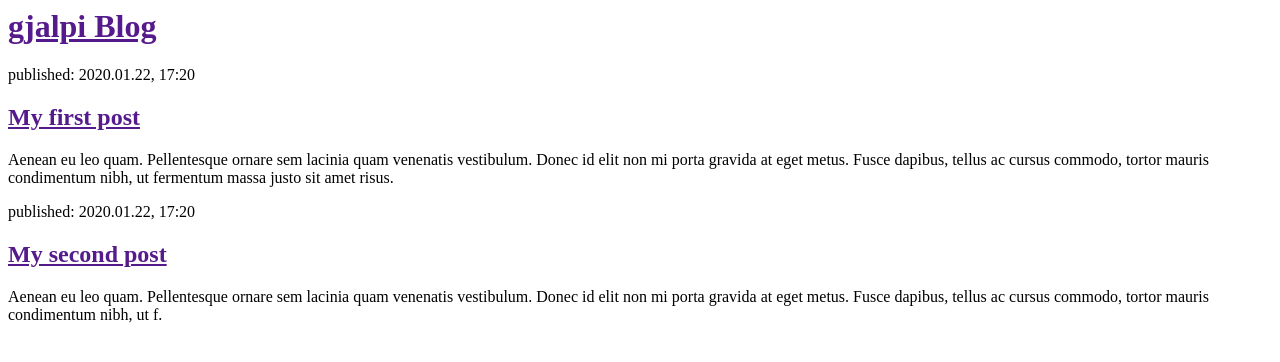
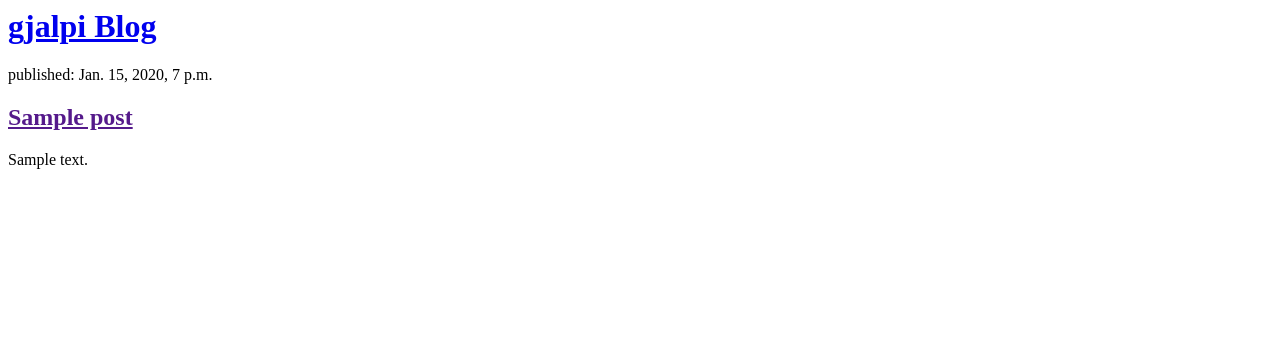
Before and after one commit to gjalpi/Django, a Django app: page / in a window 1280 px wide. Shown: the top 362 px of the page. Run offline with Django 3.2, Linux system fonts and the light colour scheme; tables that the repository leaves empty hold one stand-in row (values such as "Sample post").

Commit message:
Modified templates to display posts from database.

```diff
--- a/blog/templates/blog/post_list.html
+++ b/blog/templates/blog/post_list.html
@@ -4,19 +4,15 @@
     </head>
     <body>
         <div>
-            <h1><a href="">gjalpi Blog</a></h1>
+            <h1><a href="/">gjalpi Blog</a></h1>
         </div>
 
-        <div>
-            <p>published: 2020.01.22, 17:20</p>
-            <h2><a href="">My first post</a></h2>
-            <p>Aenean eu leo quam. Pellentesque ornare sem lacinia quam venenatis vestibulum. Donec id elit non mi porta gravida at eget metus. Fusce dapibus, tellus ac cursus commodo, tortor mauris condimentum nibh, ut fermentum massa justo sit amet risus.</p>
-        </div>
-
-        <div>
-            <p>published: 2020.01.22, 17:20</p>
-            <h2><a href="">My second post</a></h2>
-            <p>Aenean eu leo quam. Pellentesque ornare sem lacinia quam venenatis vestibulum. Donec id elit non mi porta gravida at eget metus. Fusce dapibus, tellus ac cursus commodo, tortor mauris condimentum nibh, ut f.</p>
-        </div>
+		{% for post in posts %}
+			<div>
+            	<p>published: {{ post.published_date }}</p>
+            	<h2><a href="">{{ post.title }}</a></h2>
+            	<p>{{ post.text|linebreaksbr}}</p>
+        	</div>
+		{% endfor %}
     </body>
 </html>
--- a/blog/views.py
+++ b/blog/views.py
@@ -1,6 +1,9 @@
 from django.shortcuts import render
+from django.utils import timezone
+from .models import Post
 
 def post_list(request):
-	return render(request, 'blog/post_list.html', {})
+	posts = Post.objects.filter(published_date__lte=timezone.now()).order_by("published_date")
+	return render(request, 'blog/post_list.html', {"posts": posts})
 
 # Create your views here.
```
